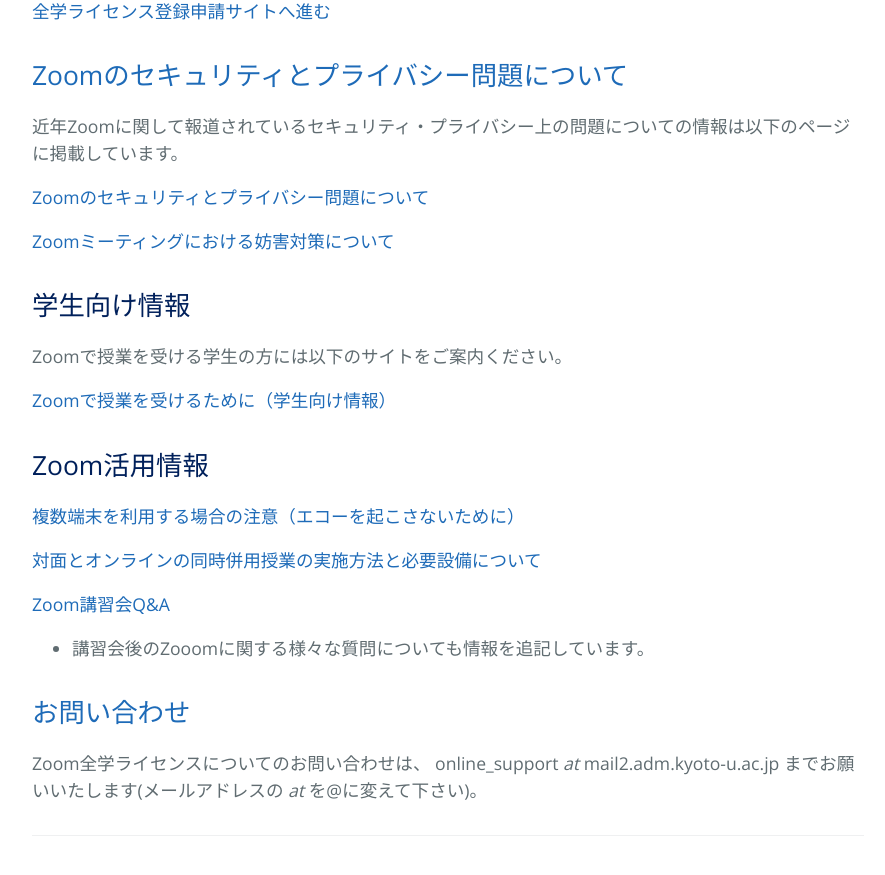
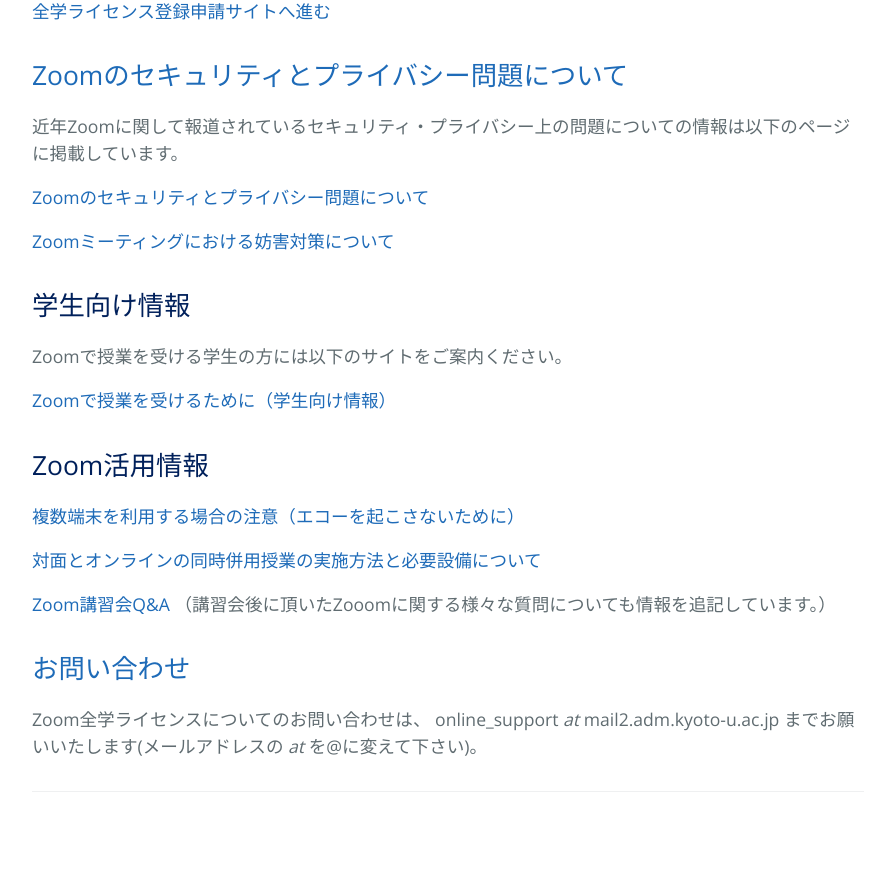
Before and after one commit to kyoto-u/online-edu, a Jekyll site: the page built from zoom.md, in a window 1280 px wide and 900 px high, scrolled down 2453 px. Shown: the top 875 px of the window, without its empty margins (192-1077 px from the left). Built offline with Jekyll 4.4.1, drawn with Linux system fonts in a browser that asks for light colours.

Commit message:
Update zoom.md

```diff
--- a/zoom.md
+++ b/zoom.md
@@ -91,8 +91,7 @@ Zoomで授業を受ける学生の方には以下のサイトをご案内くだ
 
 [対面とオンラインの同時併用授業の実施方法と必要設備について](zoom-hybrid-use)
 
-[Zoom講習会Q&A](https://kubar.rd.iimc.kyoto-u.ac.jp/zoom/qa.html)
-- 講習会後のZooomに関する様々な質問についても情報を追記しています。
+[Zoom講習会Q&A](https://kubar.rd.iimc.kyoto-u.ac.jp/zoom/qa.html) （講習会後に頂いたZooomに関する様々な質問についても情報を追記しています。）
 
 <a id="anch09"></a>
 ## <a href="#anch09">お問い合わせ</a>
```
